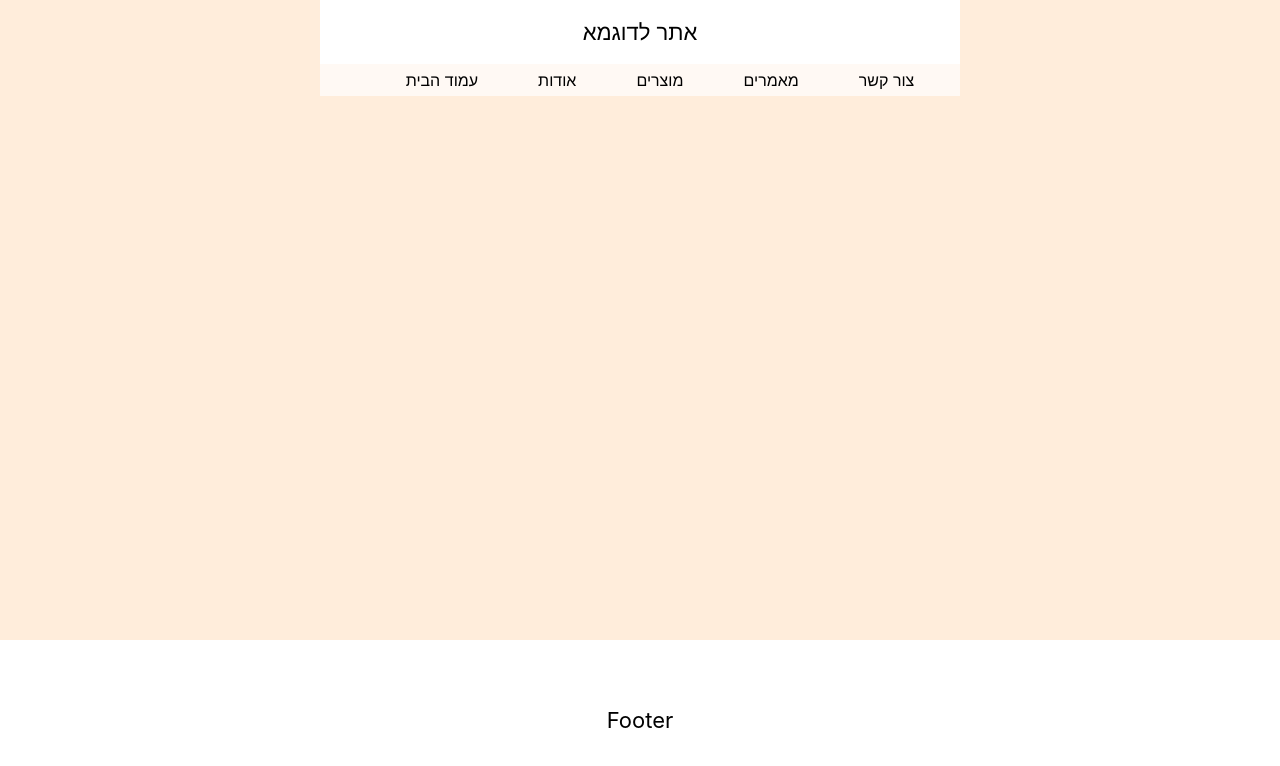
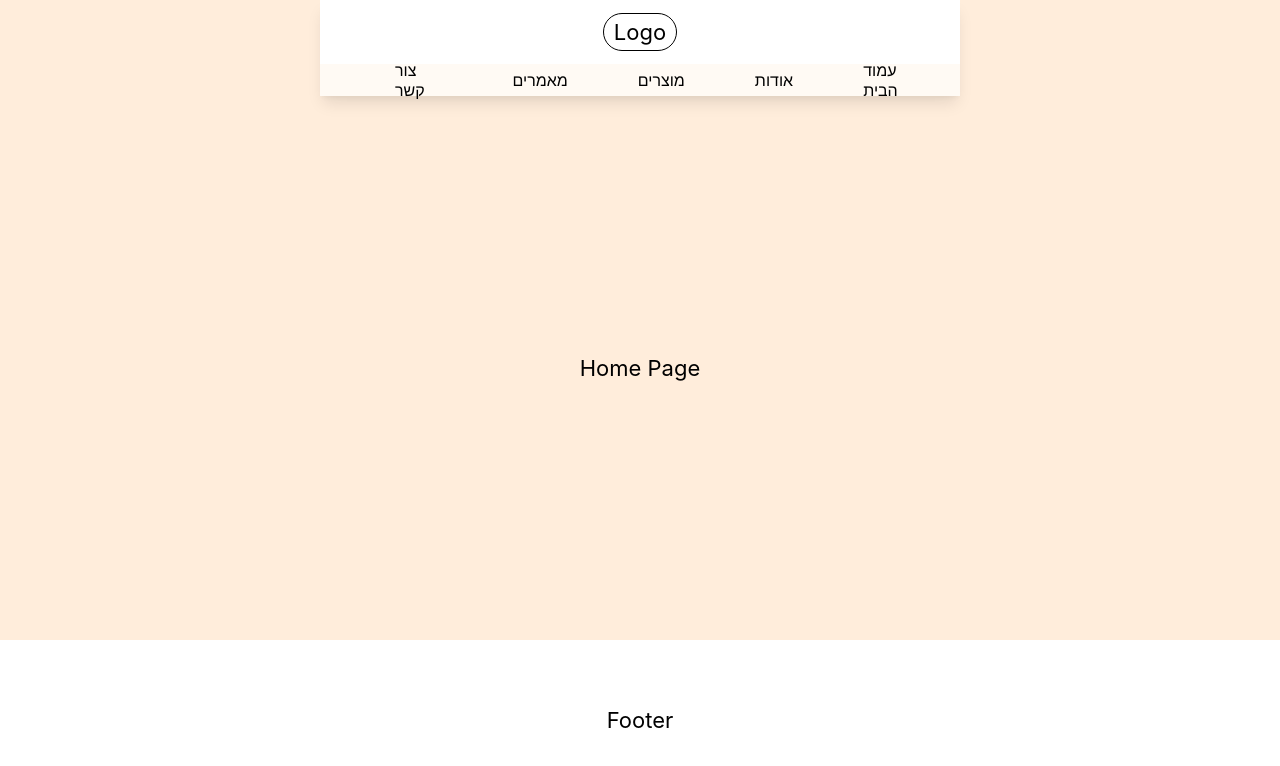
Before and after one commit to Snir1812/new-project, a React (Create React App) app: page / in a window 1280 px wide. Shown: the top 766 px of the page. Built offline with nearby package versions, Linux system fonts and the light colour scheme.

Commit message:
I created a floating navbar

```diff
--- a/src/App.css
+++ b/src/App.css
@@ -1,3 +1,7 @@
 .App {
   background: #ffeddb;
+  /* display: flex;
+  align-items: center;
+  justify-content: center;
+  flex-direction: column; */
 }
--- a/src/components/header/Header.css
+++ b/src/components/header/Header.css
@@ -1,22 +1,35 @@
 .header {
   height: 12vh;
+  width: 50%;
+  margin: 0 25%;
   display: flex;
   align-items: center;
   justify-content: center;
   flex-direction: column;
+  position: fixed;
+  top: 0;
+  box-shadow: rgba(0, 0, 0, 0.1) 0px 10px 15px -3px,
+    rgba(0, 0, 0, 0.05) 0px 4px 6px -2px;
 }
 .header-div {
   height: 8vh;
-  width: 50%;
+  width: 100%;
   background: white;
   display: flex;
   align-items: center;
   justify-content: center;
   font-size: 22px;
 }
+.Logo {
+  padding: 5px 10px;
+  border: 1px solid black;
+  border-radius: 20px;
+  text-decoration: none;
+  color: black;
+}
 .nav-div {
   height: 4vh;
-  width: 50%;
+  width: 100%;
   background: rgba(255, 255, 255, 0.696);
   display: flex;
   align-items: center;
@@ -27,14 +40,14 @@
   display: flex;
   align-items: center;
   justify-content: center;
-  gap: 2.5rem;
+  /* gap: 2.5rem; */
 }
 .a {
   height: 100%;
   display: flex;
   align-items: center;
   justify-content: center;
-  padding: 0 10px;
+  padding: 0 35px;
   text-decoration: none;
   color: black;
 }
--- a/src/components/header/Header.jsx
+++ b/src/components/header/Header.jsx
@@ -4,23 +4,27 @@ import "./Header.css";
 function Header() {
   return (
     <div className="header">
-      <div className="header-div">אתר לדוגמא</div>
+      <div className="header-div">
+        <a className="Logo" href=" ">
+          Logo
+        </a>
+      </div>
       <div className="nav-div">
         <ul className="nav-div-links">
           <a className="a" href=" ">
-            עמוד הבית
+            צור קשר
+          </a>
+          <a className="a" href=" ">
+            מאמרים
+          </a>
+          <a className="a" href=" ">
+            מוצרים
           </a>
           <a className="a" href=" ">
             אודות
           </a>
           <a className="a" href=" ">
-            מוצרים
-          </a>
-          <a className="a" href=" ">
-            מאמרים
-          </a>
-          <a className="a" href=" ">
-            צור קשר
+            עמוד הבית
           </a>
         </ul>
       </div>
--- a/src/components/pagesCss/GeneralPageCss.css
+++ b/src/components/pagesCss/GeneralPageCss.css
@@ -1,9 +1,11 @@
 .general-page {
   /* padding: 20px 0; */
   min-height: 68vh;
+  padding-top: 12vh;
   display: flex;
   align-items: center;
   justify-content: center;
   flex-direction: column;
   font-size: 22px;
+  /* background: white; */
 }
--- a/src/pages/Home.jsx
+++ b/src/pages/Home.jsx
@@ -8,6 +8,7 @@ const Home = () => {
 
   return (
     <div className="container general-page">
+      Home Page
       {/* {data.map((m) => (
         <div>
           <p>{m.productName}</p>
```
Also changed, not shown: public/whitePhoto.png (added).
